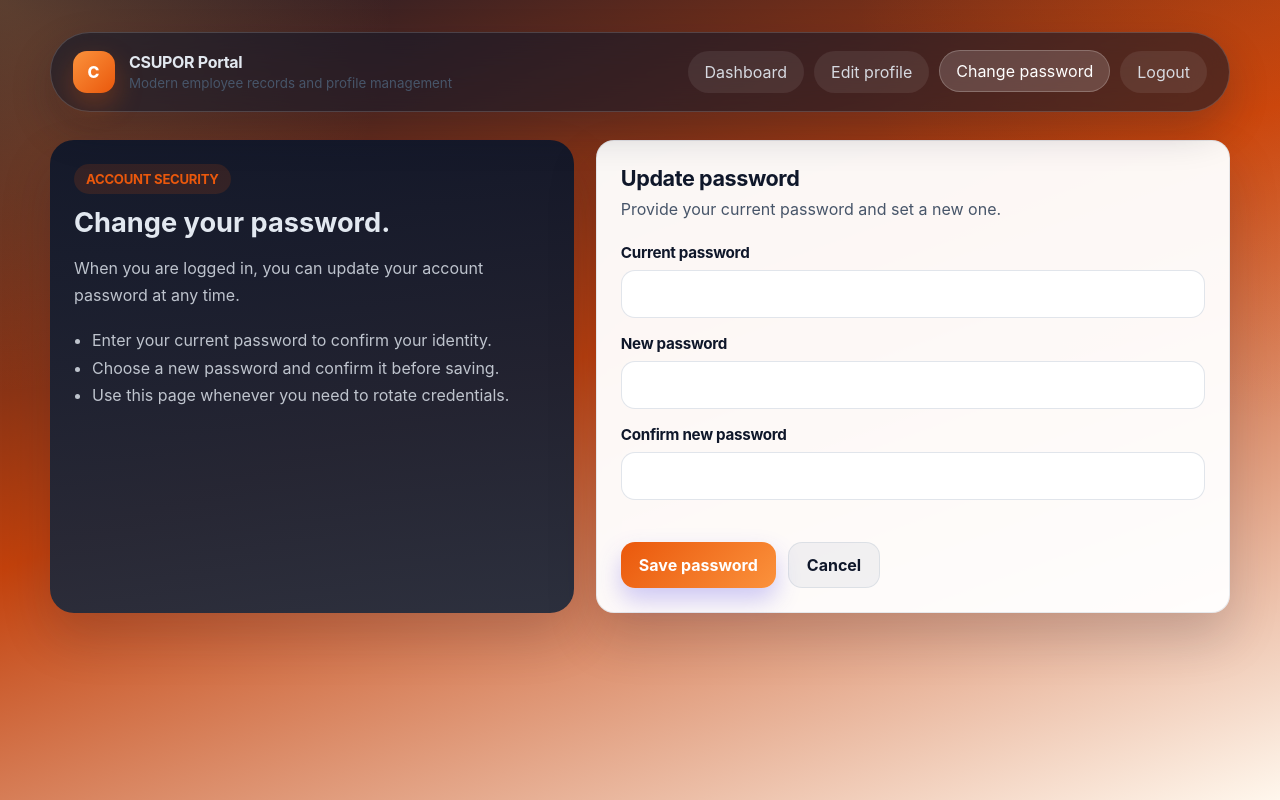
After one commit to krmarci/csupor, a Flask app: page /password in a window 1280 px wide. The commit adds this page. Run offline with Flask 3, Linux system fonts and the light colour scheme; the visitor is signed in with stand-in values (Sample User, id 1).

Commit message:
Add admin seed, developer privilege management, and password change

```diff
--- a/app/routes.py
+++ b/app/routes.py
@@ -193,11 +193,28 @@ def _can_manage_privileges(user: User) -> bool:
     return user.is_authenticated and user.privilege in {UserPrivilege.hr, UserPrivilege.ceo}
 
 
+def _can_assign_privileges(user: User) -> bool:
+    return user.is_authenticated and user.privilege in {UserPrivilege.hr, UserPrivilege.ceo, UserPrivilege.developer}
+
+
 def privilege_manager_required(view_func):
     @wraps(view_func)
     @login_required
     def wrapped_view(*args, **kwargs):
         if not _can_manage_privileges(current_user):
+            abort(403)
+        return view_func(*args, **kwargs)
+
+    return wrapped_view
+
+
+
+
+def privilege_assignment_required(view_func):
+    @wraps(view_func)
+    @login_required
+    def wrapped_view(*args, **kwargs):
+        if not _can_assign_privileges(current_user):
             abort(403)
         return view_func(*args, **kwargs)
 
@@ -274,12 +291,13 @@ def init_routes(app):
         return render_template(
             "dashboard.html",
             can_manage_privileges=_can_manage_privileges(current_user),
+            can_assign_privileges=_can_assign_privileges(current_user),
             can_manage_user_profiles=_can_manage_privileges(current_user),
             profile_status_label=_profile_status_label(current_user.profile),
         )
 
     @app.route("/users/privileges", methods=["GET", "POST"])
-    @privilege_manager_required
+    @privilege_assignment_required
     def manage_privileges():
         if request.method == "POST":
             user_id = request.form.get("user_id", type=int)
@@ -311,6 +329,34 @@ def init_routes(app):
             users=users,
             privileges=MANAGEABLE_PRIVILEGES,
         )
+
+    @app.route("/password", methods=["GET", "POST"])
+    @login_required
+    def change_password():
+        if request.method == "POST":
+            current_password = request.form.get("current_password", "")
+            new_password = request.form.get("new_password", "")
+            new_password_confirm = request.form.get("new_password_confirm", "")
+
+            if not current_user.check_password(current_password):
+                flash("Current password is incorrect.", "error")
+                return render_template("change_password.html")
+
+            if not new_password:
+                flash("New password is required.", "error")
+                return render_template("change_password.html")
+
+            if new_password != new_password_confirm:
+                flash("New password and confirmation do not match.", "error")
+                return render_template("change_password.html")
+
+            current_user.set_password(new_password)
+            db.session.add(current_user)
+            db.session.commit()
+            flash("Password updated successfully.", "success")
+            return redirect(url_for("dashboard"))
+
+        return render_template("change_password.html")
 
     @app.route("/profile", methods=["GET", "POST"])
     @login_required
--- a/app/templates/base.html
+++ b/app/templates/base.html
@@ -728,7 +728,8 @@
           {% if current_user.is_authenticated %}
           <a class="nav-link {% if request.endpoint == 'dashboard' %}active{% endif %}" href="{{ url_for('dashboard') }}">Dashboard</a>
           <a class="nav-link {% if request.endpoint == 'edit_profile' %}active{% endif %}" href="{{ url_for('edit_profile') }}">Edit profile</a>
-          {% if current_user.privilege.value in ['hr', 'ceo'] %}
+          <a class="nav-link {% if request.endpoint == 'change_password' %}active{% endif %}" href="{{ url_for('change_password') }}">Change password</a>
+          {% if current_user.privilege.value in ['hr', 'ceo', 'developer'] %}
           <details class="nav-group">
             <summary
               class="nav-link {% if request.endpoint in ['manage_user_profiles', 'edit_user_profile', 'manage_privileges', 'manage_contracts', 'create_contract', 'edit_contract', 'manage_legal_entities', 'manage_places_of_work'] %}active{% endif %}"
--- /dev/null
+++ b/app/templates/change_password.html
@@ -0,0 +1,46 @@
+{% extends "base.html" %}
+{% block title %}Change Password · CSUPOR Portal{% endblock %}
+{% block content %}
+<section class="form-page">
+  <aside class="form-sidebar">
+    <span class="eyebrow">Account security</span>
+    <h2>Change your password.</h2>
+    <p>When you are logged in, you can update your account password at any time.</p>
+    <ul>
+      <li>Enter your current password to confirm your identity.</li>
+      <li>Choose a new password and confirm it before saving.</li>
+      <li>Use this page whenever you need to rotate credentials.</li>
+    </ul>
+  </aside>
+
+  <section class="form-shell">
+    <div class="section-heading">
+      <div>
+        <h2>Update password</h2>
+        <p>Provide your current password and set a new one.</p>
+      </div>
+    </div>
+
+    <form method="post">
+      <div class="form-grid">
+        <div class="field field-full">
+          <label for="current_password">Current password</label>
+          <input id="current_password" type="password" name="current_password" required>
+        </div>
+        <div class="field field-full">
+          <label for="new_password">New password</label>
+          <input id="new_password" type="password" name="new_password" required>
+        </div>
+        <div class="field field-full">
+          <label for="new_password_confirm">Confirm new password</label>
+          <input id="new_password_confirm" type="password" name="new_password_confirm" required>
+        </div>
+      </div>
+      <div class="button-row">
+        <button type="submit">Save password</button>
+        <a class="button button-secondary" href="{{ url_for('dashboard') }}">Cancel</a>
+      </div>
+    </form>
+  </section>
+</section>
+{% endblock %}
--- a/app/templates/dashboard.html
+++ b/app/templates/dashboard.html
@@ -11,6 +11,7 @@
     </p>
     <div class="hero-actions">
       <a class="button button-primary" href="{{ url_for('edit_profile') }}">Update profile</a>
+      <a class="button button-secondary" href="{{ url_for('change_password') }}">Change password</a>
       <a class="button button-secondary" href="{{ url_for('add_qualification') }}">Add qualification</a>
       <a class="button button-secondary" href="{{ url_for('add_dependent') }}">Add dependent</a>
     </div>
@@ -246,11 +247,14 @@
         </div>
       </div>
     </section>
+    {% endif %}
+
+    {% if can_assign_privileges %}
     <section class="card span-12">
       <div class="section-heading">
         <div>
           <h2>Privilege management</h2>
-          <p>HR and CEO users can update role assignments for newly registered accounts.</p>
+          <p>HR, CEO, and developer users can update role assignments for newly registered accounts.</p>
         </div>
         <a class="button button-secondary" href="{{ url_for('manage_privileges') }}">Open privilege manager</a>
       </div>
--- a/app/templates/manage_privileges.html
+++ b/app/templates/manage_privileges.html
@@ -12,7 +12,7 @@
   <aside class="hero-panel">
     <span class="badge">Access rules</span>
     <ul>
-      <li>Only users with the <strong>hr</strong> or <strong>ceo</strong> privilege can access this page.</li>
+      <li>Users with the <strong>hr</strong>, <strong>ceo</strong>, or <strong>developer</strong> privilege can access this page.</li>
       <li>Changes take effect as soon as the new privilege is saved.</li>
       <li>Use this page after registration to elevate or revise user access.</li>
     </ul>
```
Also changed, not shown: sql/schema.sql (+12 -0 lines).
